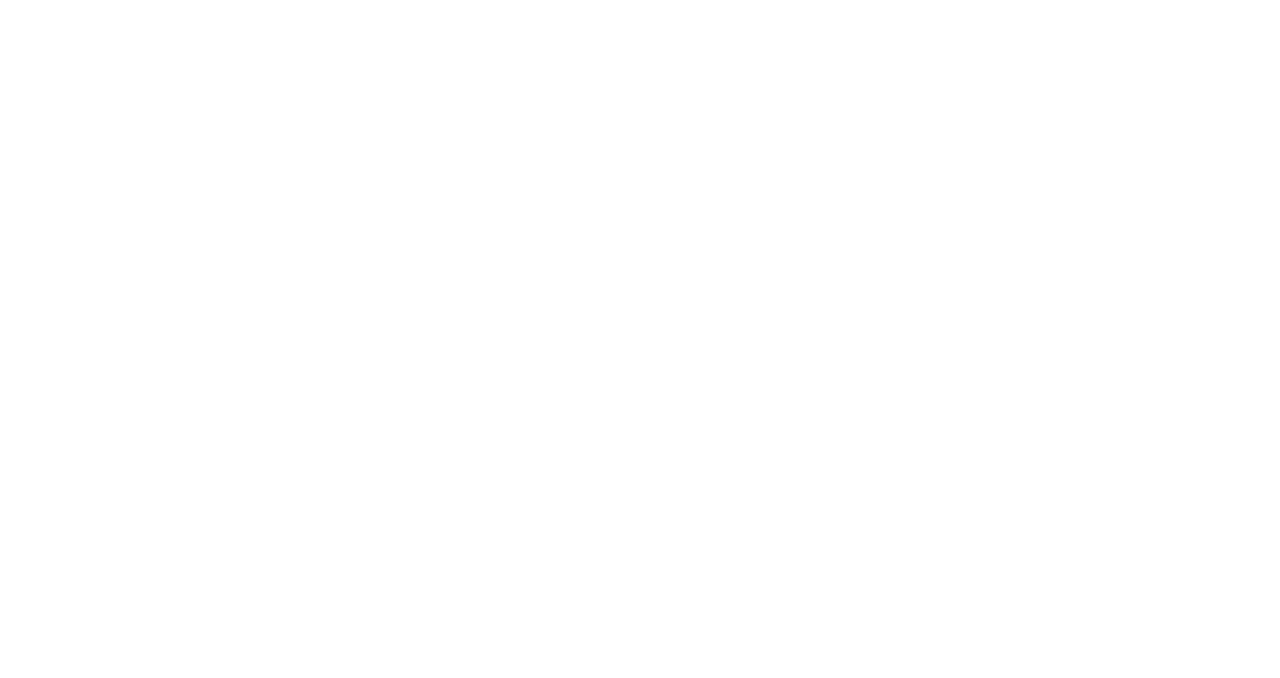
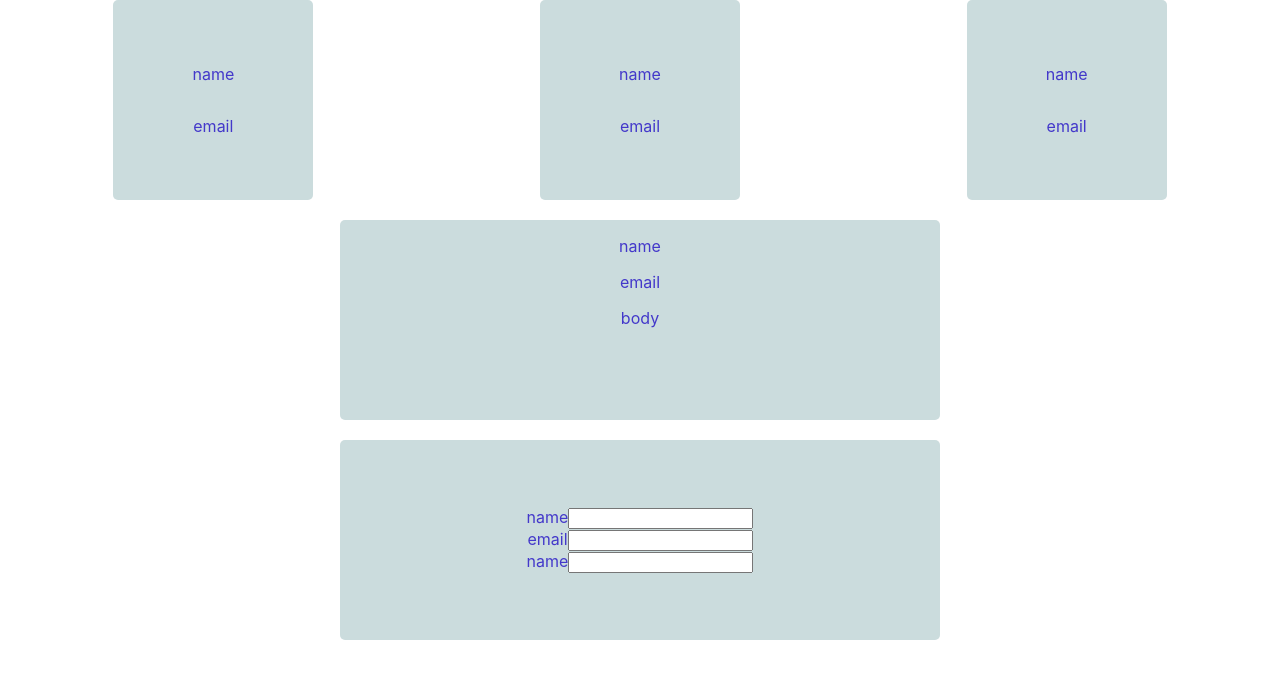
Before and after one commit to Behrooz-zendehdel/api, a React (Create React App) app: page / in a window 1280 px wide. Shown: the top 678 px of the page. Built offline with nearby package versions, Linux system fonts and the light colour scheme.

Commit message:
add components

```diff
--- a/src/App.js
+++ b/src/App.js
@@ -1,9 +1,10 @@
 import './App.css';
+import Discussion from './container/Discussion/Discussion';
 
 function App() {
   return (
     <div className="App">
-
+      <Discussion />
     </div>
   );
 }
--- /dev/null
+++ b/src/components/Comment/Comment.css
@@ -0,0 +1,11 @@
+.comment {
+  display: flex;
+  align-items: center;
+  justify-content: center;
+  flex-direction: column;
+  background-color: #cbdcdd;
+  width: 200px;
+  height: 200px;
+  color: #4338ca;
+  border-radius: 5px;
+}
--- /dev/null
+++ b/src/components/Comment/Comment.js
@@ -0,0 +1,11 @@
+import './Comment.css'
+const Comment = () => {
+    return (
+        <div className="comment">
+            <p>name</p>
+            <p>email</p>
+        </div>
+    );
+}
+
+export default Comment;
--- /dev/null
+++ b/src/components/Comment/FullComment/FullComment.css
@@ -0,0 +1,11 @@
+.fullcomment {
+  align-items: center;
+  justify-content: center;
+  flex-direction: column;
+  background-color: #cbdcdd;
+  width: 600px;
+  height: 200px;
+  color: #4338ca;
+  border-radius: 5px;
+  margin: 20px 0;
+}
--- /dev/null
+++ b/src/components/Comment/FullComment/FullComment.js
@@ -0,0 +1,12 @@
+import './FullComment.css'
+const FullComment = () => {
+    return (
+        <div className="fullcomment">
+            <p>name</p>
+            <p>email</p>
+            <p>body</p>
+        </div>
+     );
+}
+
+export default FullComment;
--- /dev/null
+++ b/src/components/NewComment/NewComment.js
@@ -0,0 +1,22 @@
+import './newComment.css'
+const NewComment = () => {
+    return (
+        <div className="newComment">
+            <div>
+                <label>name</label>
+                <input type="text" />
+            </div>
+            <div>
+                <label>email</label>
+                <input type="email" />
+            </div>
+            <div>
+                <label>name</label>
+                <input type="textarea" />
+            </div>
+        </div>
+
+    );
+}
+
+export default NewComment;
--- /dev/null
+++ b/src/components/NewComment/newComment.css
@@ -0,0 +1,11 @@
+.newComment {
+  display: flex;
+  align-items: center;
+  justify-content: center;
+  flex-direction: column;
+  background-color: #cbdcdd;
+  width: 600px;
+  height: 200px;
+  color: #4338ca;
+  border-radius: 5px;
+}
--- /dev/null
+++ b/src/container/Discussion/Discussion.js
@@ -0,0 +1,23 @@
+import Comment from "../../components/Comment/Comment";
+import FullComment from "../../components/Comment/FullComment/FullComment";
+import NewComment from "../../components/NewComment/NewComment";
+import './discussion.css'
+const Discussion = () => {
+    return (
+        <main>
+            <section >
+                <Comment />
+                <Comment />
+                <Comment />
+            </section>
+            <section>
+                <FullComment />
+            </section>
+            <section>
+                <NewComment />
+            </section>
+        </main>
+    );
+}
+
+export default Discussion;
--- /dev/null
+++ b/src/container/Discussion/discussion.css
@@ -0,0 +1,4 @@
+section {
+  display: flex;
+  justify-content: space-around;
+}
```
Also changed, not shown: 1 other file (tests, documents, lock files or other folders).
